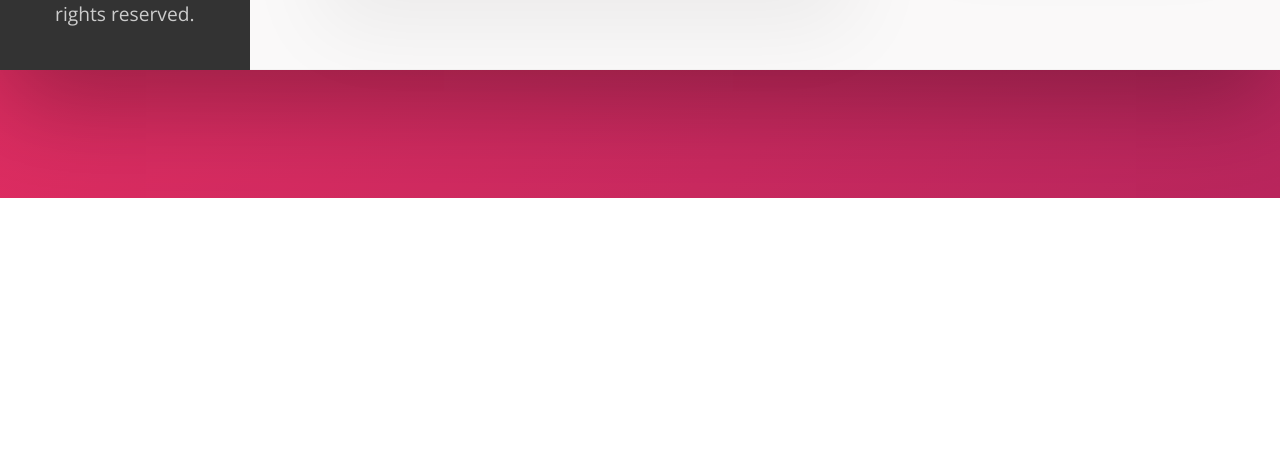
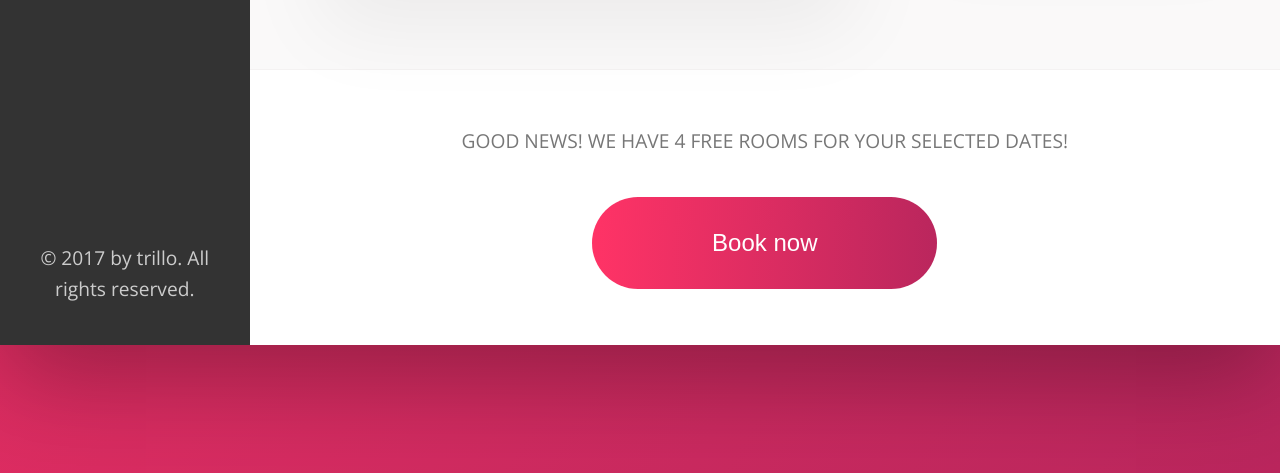
Before and after one commit to echoshihab/CSSCourseWork, a plain HTML site: page Trillo/index.html in a window 1280 px wide. Shown: the part 1554-2027 px from the top of the page. Before the commit the page ends 1752 px from the top, so only its background shows below. Drawn offline with nearby package versions, Linux system fonts and the light colour scheme.

Commit message:
add markup and style for call to action component

```diff
--- a/Trillo/index.html
+++ b/Trillo/index.html
@@ -146,15 +146,12 @@
               <div class="overview__rating-count">429 Votes</div>
             </div>
 
-
-
-            </div>
+          </div>
 
             <div class="detail">
               <div class="description">
                 <p class="paragraph">
                   Lorem ipsum dolor sit amet, consectetur adipisicing elit. Animi nisi dignissimos debitis ratione sapiente saepe. Accusantium cumque, quas, ut corporis incidunt deserunt quae architecto voluptate.
-
                 </p>
                 <p class="paragraph">
                   Accusantium cumque, quas, ut corporis incidunt deserunt quae architecto voluptate delectus, inventore iure aliquid aliquam.
@@ -206,16 +203,31 @@
                   </blockquote>
                   <figcaption class="review__user">
                     <img src="img/user-2.jpg" alt="" class="review__photo">
-                     <div class="review__user-box">
+                    <div class="review__user-box">
                       <p class="review__user-name">Mary Thomas</p>
                       <p class="review__user-date">Sept 13th, 2017</p>
-                     </div>
-                     <div class="review__rating">9.3</div>
+                    </div>
+                    <div class="review__rating">
+                      9.3
+                    </div>
                   </figcaption>
                 </figure>
 
                 <button class="btn-inline">Show all <span>&rarr;</span></button>
-          </div>
+              </div>
+
+
+
+            </div>
+            <div class="cta">
+              <h2 class="cta__book-now">
+                Good news! We have 4 free rooms for your selected dates!
+              </h2>
+              <button class="btn">
+                <span class="btn__visible">Book now</span>
+                <span class="btn__invisible">Only 4 rooms left</span>
+              </button>
+            </div>
 
         </main>
       </div>
--- a/Trillo/sass/_components.scss
+++ b/Trillo/sass/_components.scss
@@ -447,3 +447,71 @@
     z-index: 1;
   }
 }
+
+///////////////////////////////////////
+/// CALL TO ACTION
+.cta {
+  padding: 3.5rem 0;
+  text-align: center;
+
+  &__book-now {
+    font-size: 1.2rem;
+    font-weight: 300;
+    text-transform: uppercase;
+    margin-bottom: 2.5rem;
+  }
+}
+
+.btn {
+  font-size: 1.5rem;
+  font-weight: 300;
+  border-radius: 100px;
+  border: none;
+  background-image: linear-gradient(
+    to right,
+    var(--color-primary-light),
+    var(--color-primary-dark)
+  );
+  color: #fff;
+  position: relative;
+  overflow: hidden;
+
+  & > * {
+    display: inline-block;
+    height: 100%;
+    width: 100%;
+    transition: all 0.2s;
+  }
+
+  &__visible {
+    padding: 2rem 7.5rem;
+  }
+
+  &__invisible {
+    position: absolute;
+    padding: 2rem 0;
+    left: 0;
+    top: -100%;
+  }
+
+  &:hover {
+    background-image: linear-gradient(
+      to left,
+      var(--color-primary-light),
+      var(--color-primary-dark)
+    );
+  }
+
+  &:hover &__visible {
+    transform: translateY(100%);
+  }
+
+  &:hover &__invisible {
+    top: 0;
+  }
+
+  &:focus {
+    outline: none;
+    animation: pulsate 1s;
+  }
+}
```
Also changed, not shown: Trillo/css/main.css.
